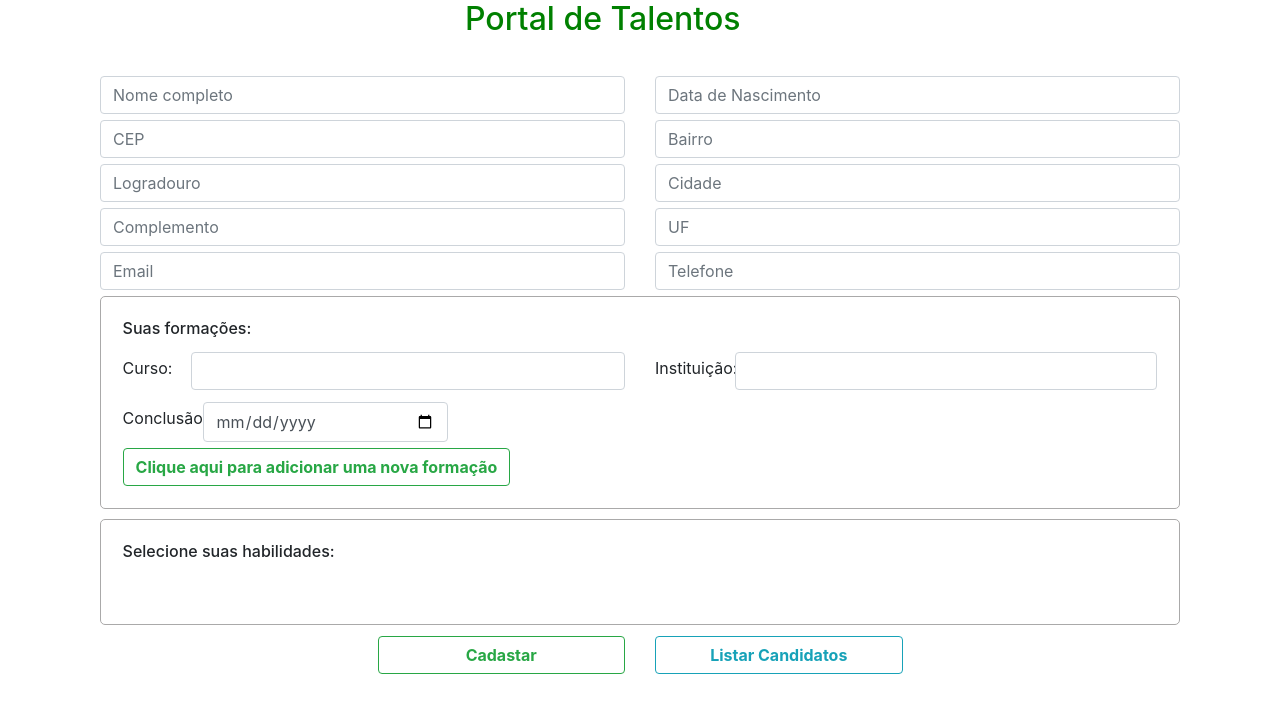
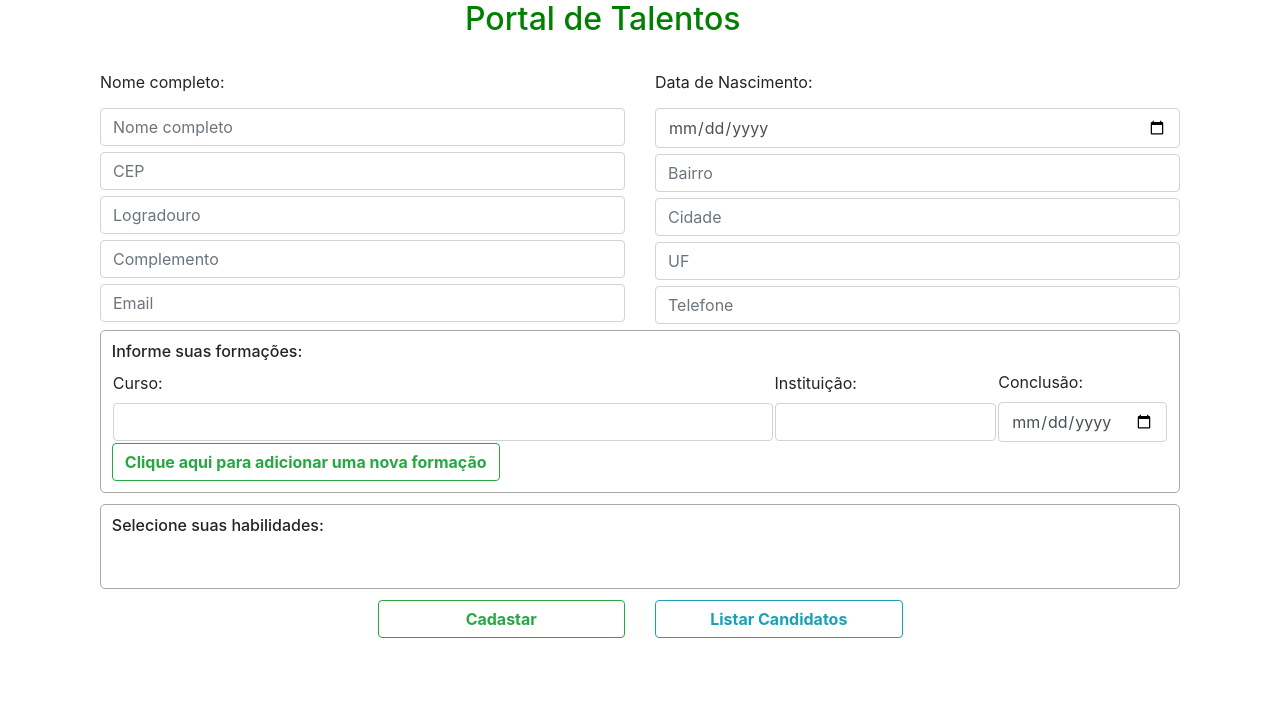
Before and after one commit to jcrodrigues87/teste-pratico-02, a PHP site: page / in a window 1280 px wide. Shown: the top 713 px of the page. Run offline with PHP 8.4, Linux system fonts and the light colour scheme; data that the repository does not hold is empty; some libraries are stand-ins or nearby versions.

Commit message:
Layout pagina cadastro finalizado

```diff
--- a/candidato.php
+++ /dev/null
@@ -1,4 +0,0 @@
-class Candidado {
-
-
-}
--- a/registra_candidato.php
+++ b/controller/registra_candidato.php
@@ -1,6 +1,6 @@
 <?php
 
-require_once('database/db.class.php');
+require_once('../database/db.class.php');
 
 //Super global post e get são como arrays associativos
 $nome = $_POST['nome'];
--- a/css/style.css
+++ b/css/style.css
@@ -37,9 +37,10 @@
   width: 200px;
 }
 
-.habilidades {
+.habilidades,
+.formacoes {
   border: 1px solid rgb(170, 169, 169);
-  padding: 2%;
+  padding: 1%;
   border-radius: 5px;
   margin-bottom: 1%;
 }
--- a/index.php
+++ b/index.php
@@ -1,6 +1,6 @@
 <?php
 //Importando conexão com o banco
-require_once('busca_habilidades.php');
+require_once('controller/busca_habilidades.php');
 //Pegando lista de habilidades no banco
 $resultado = busca_habilidades();
 ?>
@@ -27,6 +27,34 @@ $resultado = busca_habilidades();
 
   <!-- Adicionando Javascript ViaCEP -->
   <script type="text/javascript" src="js/viacep.js"></script>
+
+
+  <!-- Script adiciomar outra formação -->
+  <script type="text/javascript">
+    function add_row() {
+      $rowno = $("#employee_table tr").length;
+      $rowno = $rowno + 1;
+      $("#employee_table tr:last").after(
+        "<tr id='row" +
+        $rowno +
+        "'>" +
+        "<td><input type='text' name='curso[]' size='80' class='form-control'></td>" +
+        "<td><input type='text' name='instituicao[]' class='form-control'></td>" +
+        "<td><input type='date' name='conclusao[]' class='form-control'></td>" +
+        "<td><button type='button' class='btn btn-outline-danger' onclick=delete_row('row" +
+        $rowno +
+        "')>" +
+        "Remover</button></td></tr>"
+      );
+    }
+
+    function delete_row(rowno) {
+      $("#" + rowno).remove();
+    }
+  </script>
+
+
+
   <link href="css/style.css" rel="stylesheet">
 
 </head>
@@ -39,7 +67,7 @@ $resultado = busca_habilidades();
   <div class="container">
     <!-- Inicio formulário -->
     <div class="col-md-12">
-      <form method="post" action="registra_candidato.php">
+      <form method="post" action="controller/registra_candidato.php">
 
         <div class="row">
           <div class="col-md-6">
@@ -49,50 +77,56 @@ $resultado = busca_habilidades();
         </div>
 
         <div class="row">
-          <!-- Formulario ViaCEP -->
+          <!-- Endereço ViaCEP -->
           <div class="col-md-6">
+            <label for="">Nome completo:</label>
             <input name="nome" type="text" class="form-control" id="nome" placeholder="Nome completo" required>
-            <input name="cep" type="text" class="form-control" id="cep" value="" size="10" maxlength="9" placeholder="CEP" required />
-            <input name="rua" type="text" class="form-control" id="rua" size="50" placeholder="Logradouro" required />
-            <input name="complemento" type="text" class="form-control" id="complemento" size="20" placeholder="Complemento" />
+            <input name="cep" type="text" class="form-control" id="cep" value="" maxlength="9" placeholder="CEP" required />
+            <input name="rua" type="text" class="form-control" id="rua" placeholder="Logradouro" required />
+            <input name="complemento" type="text" class="form-control" id="complemento" placeholder="Complemento" />
             <input name="email" type="email" class="form-control" id="email" placeholder="Email" required>
           </div>
 
           <div class="col-md-6">
-            <input name="data_nasc" type="text" class="form-control" id="data_nasc" placeholder="Data de Nascimento" required>
-            <input name="bairro" type="text" class="form-control" id="bairro" size="30" placeholder="Bairro" required />
-            <input name="cidade" type="text" class="form-control" id="cidade" size="40" placeholder="Cidade" required />
-            <input name="uf" type="text" id="uf" class="form-control" size="2" placeholder="UF" required />
+            <label for="">Data de Nascimento:</label>
+            <input name="data_nasc" type="date" class="form-control" id="data_nasc" placeholder="Data de Nascimento" required>
+            <input name="bairro" type="text" class="form-control" id="bairro" placeholder="Bairro" required />
+            <input name="cidade" type="text" class="form-control" id="cidade" placeholder="Cidade" required />
+            <input name="uf" type="text" id="uf" class="form-control" maxlength="2" placeholder="UF" required />
             <input name="telefone" type="tel" class="form-control" id="telefone" placeholder="Telefone" size="20" required>
-
           </div>
 
         </div>
 
         <!-- Formações-->
-        <div class="habilidades">
-          <h6>Suas formações:</h6>
+        <div class="formacoes">
+          <h6>Informe suas formações:</h6>
+
           <div class="row">
-            <div class="col-md-6 dados">
-              <label>Curso: </label>
-              <input name="nome_curso" type="text" class="form-control" id="nome_curso" />
-            </div>
-
-            <div class="col-md-6 dados">
-              <label>Instituição: </label>
-              <input name="nome_instituicao" type="text" class="form-control" id="nome_instituicao" />
-            </div>
-
-            <div class="col-md-4 dados">
-              <label>Conclusão: </label>
-              <input name="data_conclusao" type="date" class="form-control" id="data_conclusao" />
+            <div class="col-md-12">
+              <table id="employee_table" align="center">
+                <tr id="row1">
+                  <td>
+                    <label>Curso: </label>
+                    <input type="text" name="curso[]" size='80' class="form-control">
+                  </td>
+                  <td>
+                    <label>Instituição: </label>
+                    <input type="text" name="instituicao[]" class="form-control">
+                  </td>
+                  <td>
+                    <label>Conclusão: </label>
+                    <input type="date" name="conclusao[]" class="form-control">
+                  </td>
+                </tr>
+              </table>
+              <button type="button" onclick="add_row();" class="btn btn-outline-success">
+                <b>Clique aqui para adicionar uma nova formação</b></button>
             </div>
           </div>
-          <!-- Botao add formação-->
-          <button type="button" class="btn btn-outline-success"><b>Clique aqui para adicionar uma nova formação</b></button>
         </div>
 
-        <!-- Escrevendo a lista de habilidades-->
+        <!-- Lista de habilidades-->
         <div class="habilidades">
           <h6>Selecione suas habilidades:</h6>
           <?php
@@ -102,15 +136,15 @@ $resultado = busca_habilidades();
             while ($registro = mysqli_fetch_array($resultado, MYSQLI_ASSOC)) {
           ?>
               <div class="col-md-2">
-                <input type="checkbox" class="form-check-input" value=<?= $registro['nome'] ?>>
-                <label class="form-check-label" for="materialUnchecked"><?= $registro['nome'] ?></label>
+                <input type="checkbox" class="form-check-input" value=<?= $registro['nome'] ?> />
+                <label class="form-check-label" for="materialUnchecked"> <?= $registro['nome'] ?> </label>
               </div>
           <?php
             }
             echo "</div>";
             echo "</div>";
           } else {
-            echo 'Erro ao consultar candidatos';
+            echo 'Erro ao listar habilidades';
           }
           ?>
         </div>
@@ -131,7 +165,8 @@ $resultado = busca_habilidades();
           <div class="clearfix lista"><br></div>
         </div>
       </form>
-    </div><!-- Fim form-->
+      <!-- Fim do Formulário-->
+    </div>
 
 
   </div>
```
Also changed, not shown: controller/busca_candidatos.php (added, +26 -0 lines), controller/zzcandidato.php (added, +87 -0 lines), listar_candidatos.php (+5 -20 lines), utils/add_formacoes.php (added, +12 -0 lines), controller/busca_habilidades.php (renamed from busca_habilidades.php), controller/zzformacao.php (renamed from formacao.php).
